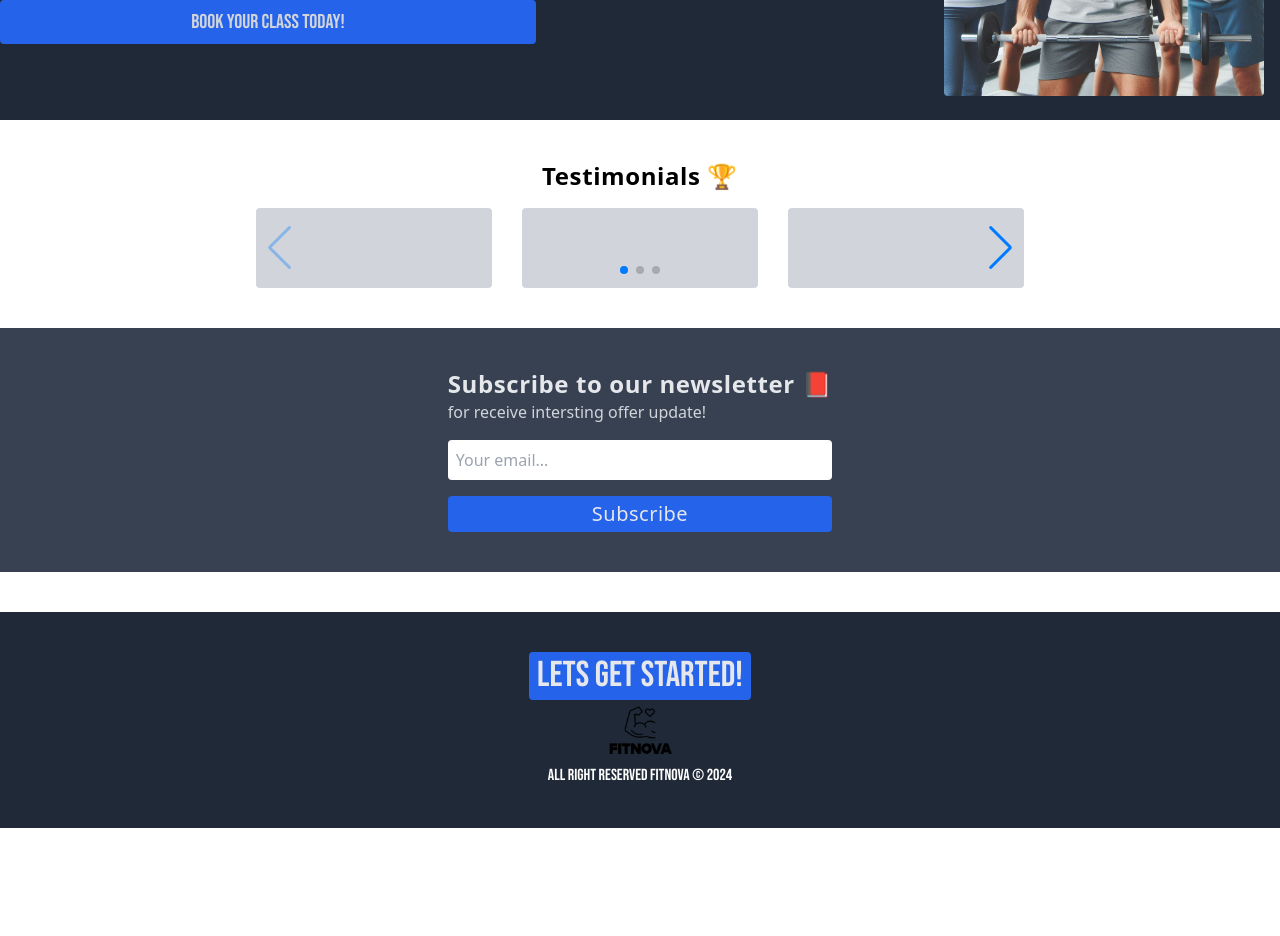
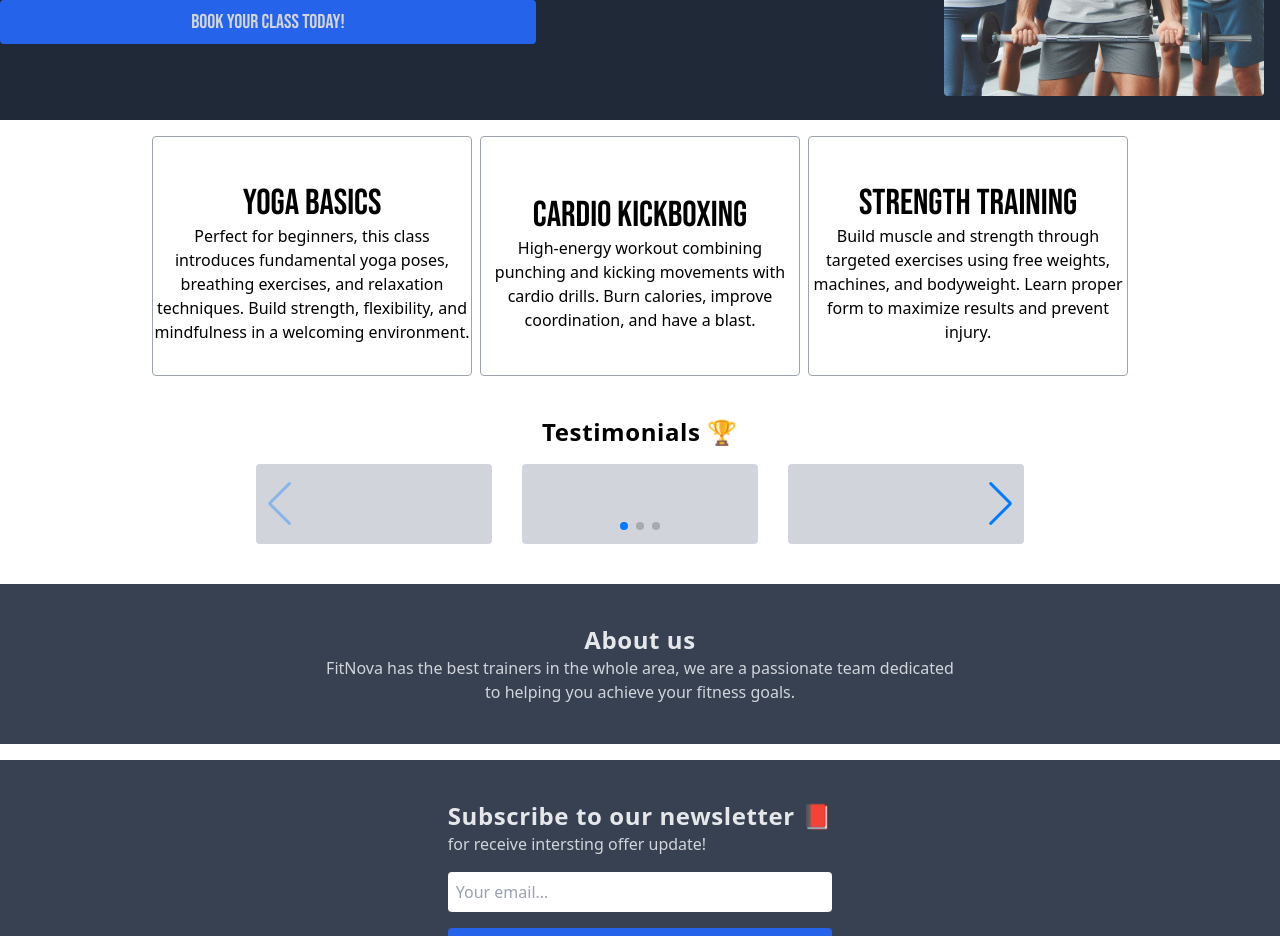
Before and after one commit to ebnazmul/fitNova, a React (Vite) app: page / in a window 1280 px wide. Shown: the part 360-1296 px from the top of the page. Before the commit the page ends 1188 px from the top, so only its background shows below. Built offline with nearby package versions, Linux system fonts and the light colour scheme; no server answers.

Commit message:
new section in home

```diff
--- a/src/componants/Home/Home.jsx
+++ b/src/componants/Home/Home.jsx
@@ -2,27 +2,25 @@ import { Swiper, SwiperSlide } from "swiper/react";
 import { Navigation, Pagination } from "swiper/modules";
 import "swiper/css";
 import "swiper/css/pagination";
-import 'swiper/css/navigation';
+import "swiper/css/navigation";
 import ReviewCard from "../../Cards/ReviewCard";
 import axios from "axios";
 import toast from "react-hot-toast";
 
 const Home = () => {
-
   const handleNewslatter = (e) => {
-    e.preventDefault()
-    const email = e.target.email.value
-    axios.post(`${import.meta.env.VITE_SERVER_URL}/newslatter`, {email})
-    .then(res=>{
-      if(res.data.acknowledged){
-        toast.success("Successfully subscribed!")
-        e.target.email.value = ""
-      }
-    })
-    .catch(()=>toast.error("Something went wrong!"))
-
-  }
-
+    e.preventDefault();
+    const email = e.target.email.value;
+    axios
+      .post(`${import.meta.env.VITE_SERVER_URL}/newslatter`, { email })
+      .then((res) => {
+        if (res.data.acknowledged) {
+          toast.success("Successfully subscribed!");
+          e.target.email.value = "";
+        }
+      })
+      .catch(() => toast.error("Something went wrong!"));
+  };
 
   return (
     <div>
@@ -48,10 +46,42 @@ const Home = () => {
           />
         </div>
       </section>
+      <section className="flex justify-center gap-2 my-4">
+        <div className="h-60 w-80 border border-gray-400 rounded flex flex-col justify-center">
+          <h2 className="text-4xl font-Bebas text-center mt-4">Yoga Basics</h2>
+          <p className="text-center">
+            Perfect for beginners, this class introduces fundamental yoga poses,
+            breathing exercises, and relaxation techniques. Build strength,
+            flexibility, and mindfulness in a welcoming environment.
+          </p>
+        </div>
+        <div className="h-60 w-80 border border-gray-400 rounded flex flex-col justify-center">
+          <h2 className="text-4xl font-Bebas text-center mt-4">
+            Cardio Kickboxing
+          </h2>
+          <p className="text-center">
+            High-energy workout combining punching and kicking movements with
+            cardio drills. Burn calories, improve coordination, and have a
+            blast.
+          </p>
+        </div>
+        <div className="h-60 w-80 border border-gray-400 rounded flex flex-col justify-center">
+          <h2 className="text-4xl font-Bebas text-center mt-4">
+            Strength Training
+          </h2>
+          <p className="text-center">
+            Build muscle and strength through targeted exercises using free
+            weights, machines, and bodyweight. Learn proper form to maximize
+            results and prevent injury.
+          </p>
+        </div>
+      </section>
       <section className="max-w-screen-md mx-auto my-10">
-        <h2 className="text-2xl tracking-wide text-center my-4 font-semibold">Testimonials 🏆</h2>
+        <h2 className="text-2xl tracking-wide text-center my-4 font-semibold">
+          Testimonials 🏆
+        </h2>
         <Swiper
-        navigation={true}
+          navigation={true}
           slidesPerView={3}
           spaceBetween={30}
           pagination={{
@@ -59,25 +89,55 @@ const Home = () => {
           }}
           modules={[Pagination, Navigation]}
           className="mySwiper">
-          <SwiperSlide><ReviewCard/></SwiperSlide>
-          <SwiperSlide><ReviewCard/></SwiperSlide>
-          <SwiperSlide><ReviewCard/></SwiperSlide>
-          <SwiperSlide><ReviewCard/></SwiperSlide>
-          <SwiperSlide><ReviewCard/></SwiperSlide>
+          <SwiperSlide>
+            <ReviewCard />
+          </SwiperSlide>
+          <SwiperSlide>
+            <ReviewCard />
+          </SwiperSlide>
+          <SwiperSlide>
+            <ReviewCard />
+          </SwiperSlide>
+          <SwiperSlide>
+            <ReviewCard />
+          </SwiperSlide>
+          <SwiperSlide>
+            <ReviewCard />
+          </SwiperSlide>
         </Swiper>
       </section>
+      <section className="bg-gray-700 py-10 grid justify-center my-4">
+        <h2 className="text-2xl tracking-wide text-center font-semibold text-gray-200">
+          About us
+        </h2>
+        <p className="max-w-screen-sm text-gray-300 text-center">
+          FitNova has the best trainers in the whole area, we are a passionate
+          team dedicated to helping you achieve your fitness goals.
+        </p>
+      </section>
+
       <section className="bg-gray-700 py-10 grid justify-center">
         {/* newsletter */}
-        <h2 className="text-2xl tracking-wide text-center font-semibold text-gray-200">Subscribe to our newsletter 📕</h2>
-        <p className="text-gray-300 mb-4">for receive intersting offer update!</p>
+        <h2 className="text-2xl tracking-wide text-center font-semibold text-gray-200">
+          Subscribe to our newsletter 📕
+        </h2>
+        <p className="text-gray-300 mb-4">
+          for receive intersting offer update!
+        </p>
 
         <form onSubmit={handleNewslatter}>
-        <input name="email" type="email" placeholder="Your email..." className="px-2 py-2 outline-none text-black rounded w-full"  />
-        <input className="w-full py-1 bg-blue-600 rounded mt-4 text-gray-200 text-xl tracking-wide cursor-pointer" type="submit" value="Subscribe" />
+          <input
+            name="email"
+            type="email"
+            placeholder="Your email..."
+            className="px-2 py-2 outline-none text-black rounded w-full"
+          />
+          <input
+            className="w-full py-1 bg-blue-600 rounded mt-4 text-gray-200 text-xl tracking-wide cursor-pointer"
+            type="submit"
+            value="Subscribe"
+          />
         </form>
-
-
-
       </section>
     </div>
   );
```
